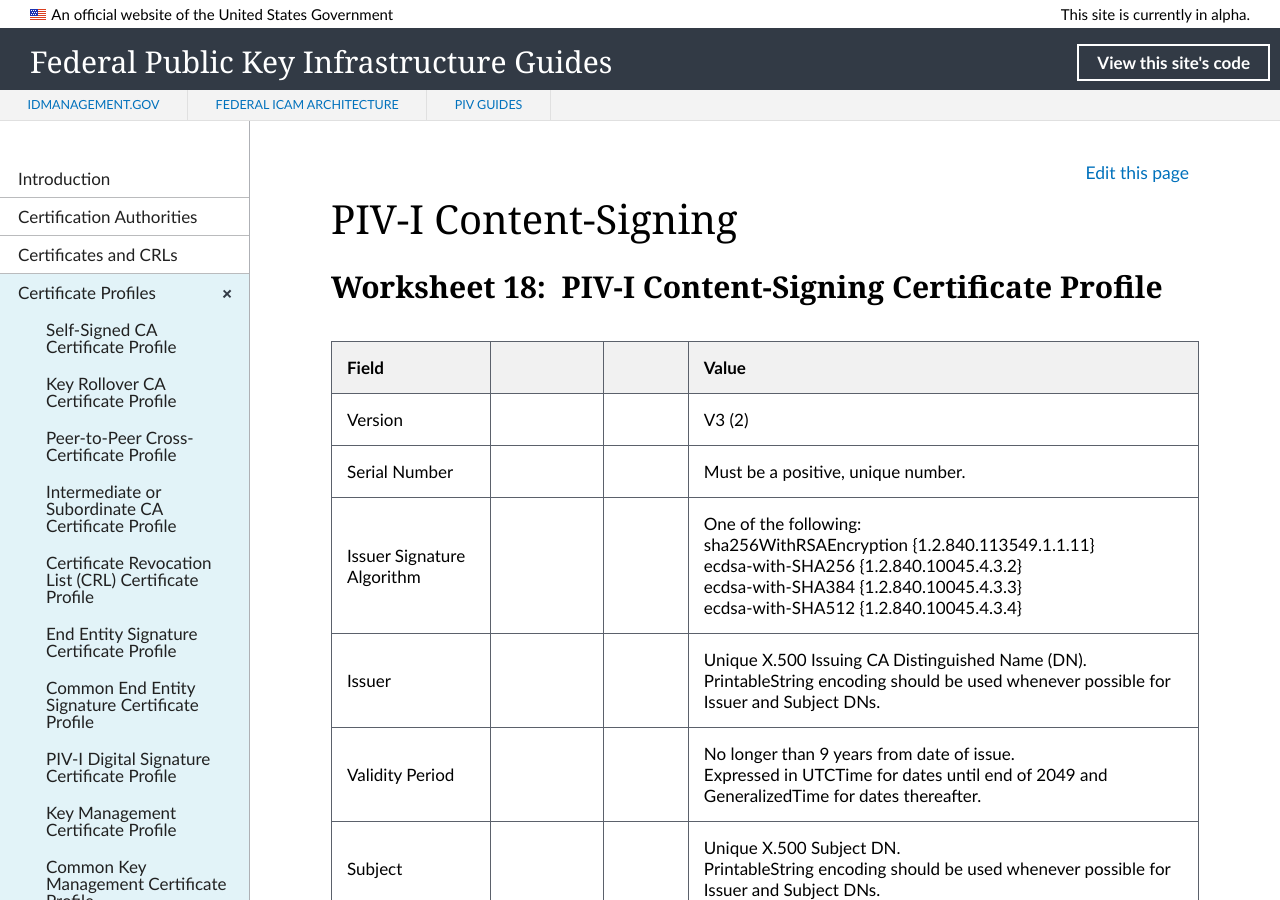
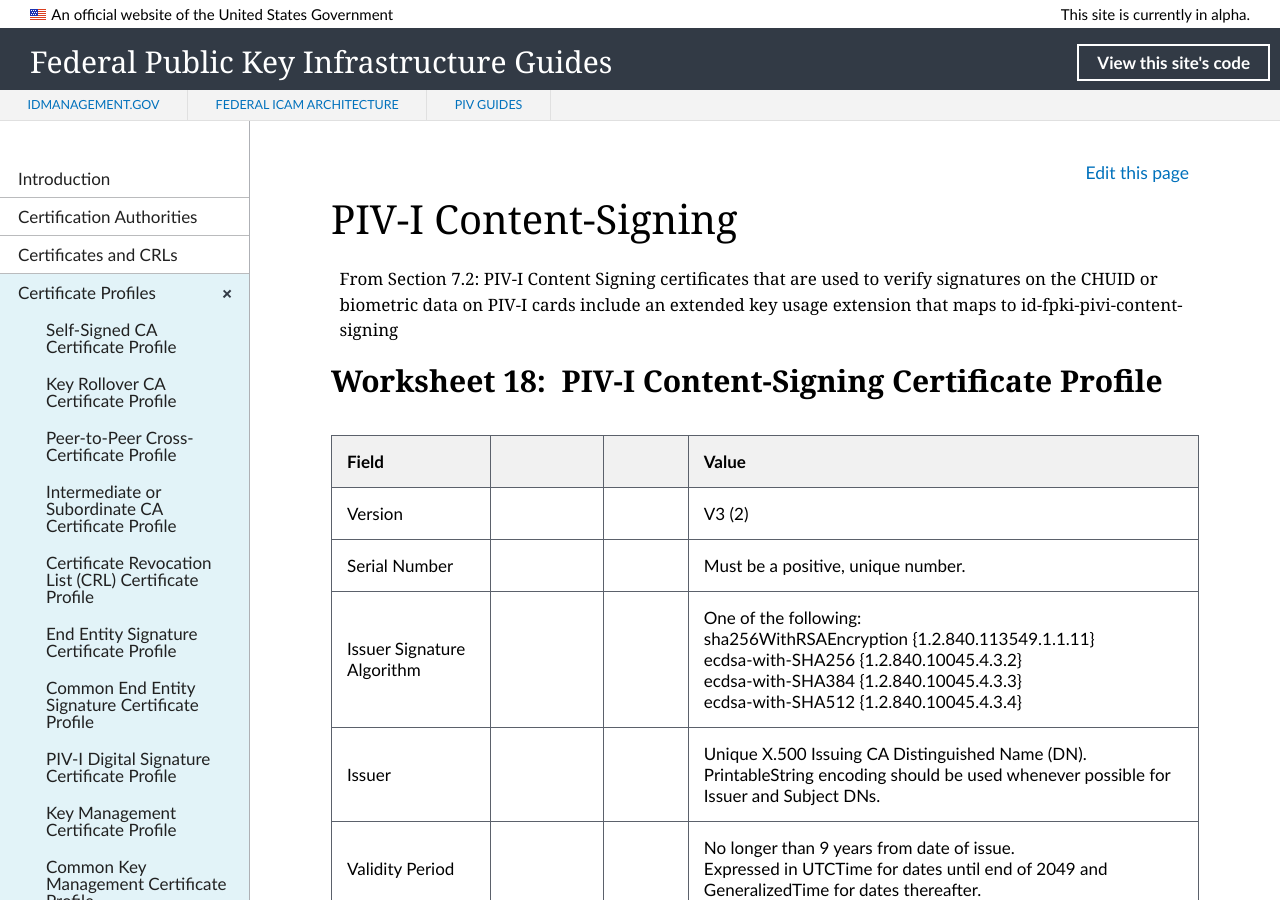
Before and after one commit to GSA/fpki-guides, a Jekyll site: the page built from _profiles/18_pivi_content_sign.md, in a window 1280 px wide and 900 px high. Built offline with Jekyll 4.4.1, drawn with Linux system fonts in a browser that asks for light colours; nearby versions of some CDN libraries; library files that are not in the unit come from our copies.

Commit message:
Update 18_pivi_content_sign.md
Add Section 7.2 note

```diff
--- a/_profiles/18_pivi_content_sign.md
+++ b/_profiles/18_pivi_content_sign.md
@@ -3,6 +3,10 @@ layout: default
 title: PIV-I Content-Signing
 permalink: profiles/pivicontentsign/
 ---
+
+From Section 7.2:  PIV-I Content Signing certificates that are used to verify signatures on the CHUID or biometric data on PIV-I cards include an extended key usage extension that maps to id-fpki-pivi-content-signing
+
+
 
 ## Worksheet 18:&nbsp;&nbsp;PIV-I Content-Signing Certificate Profile
 
```
